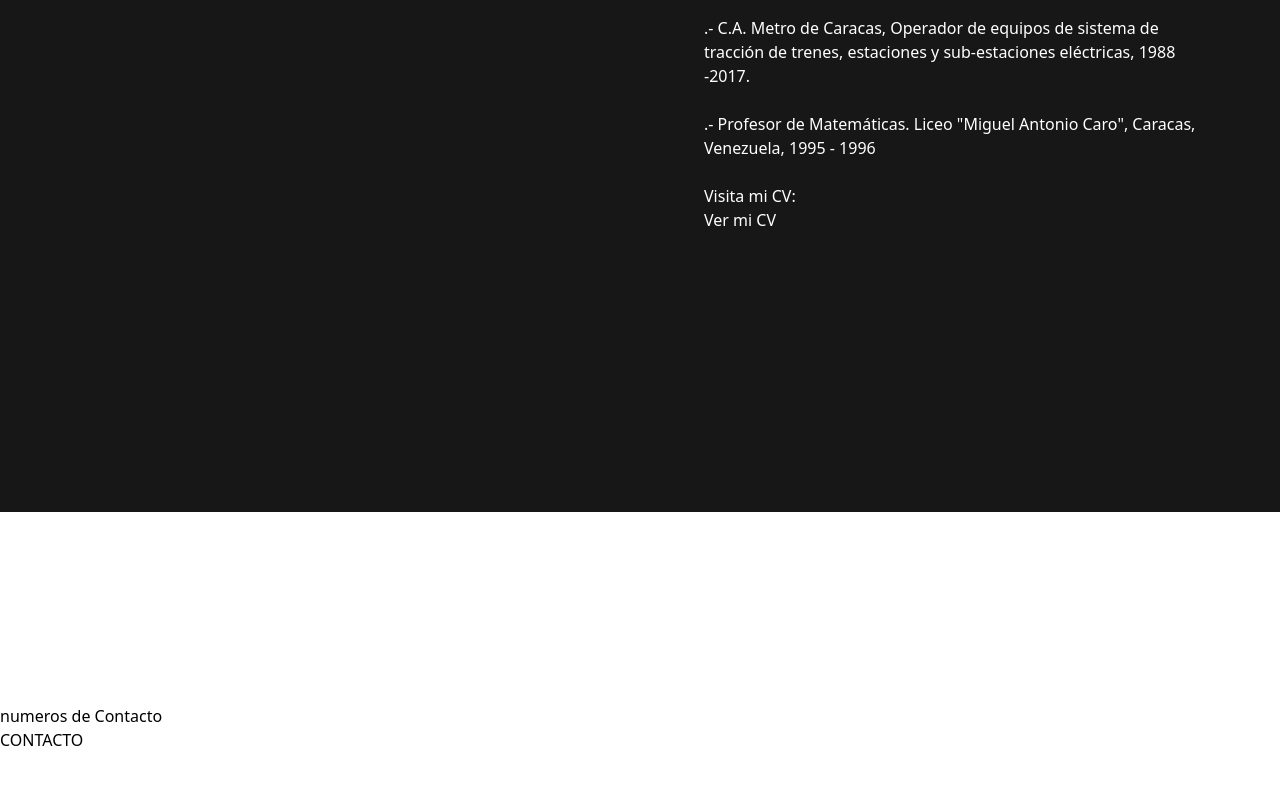
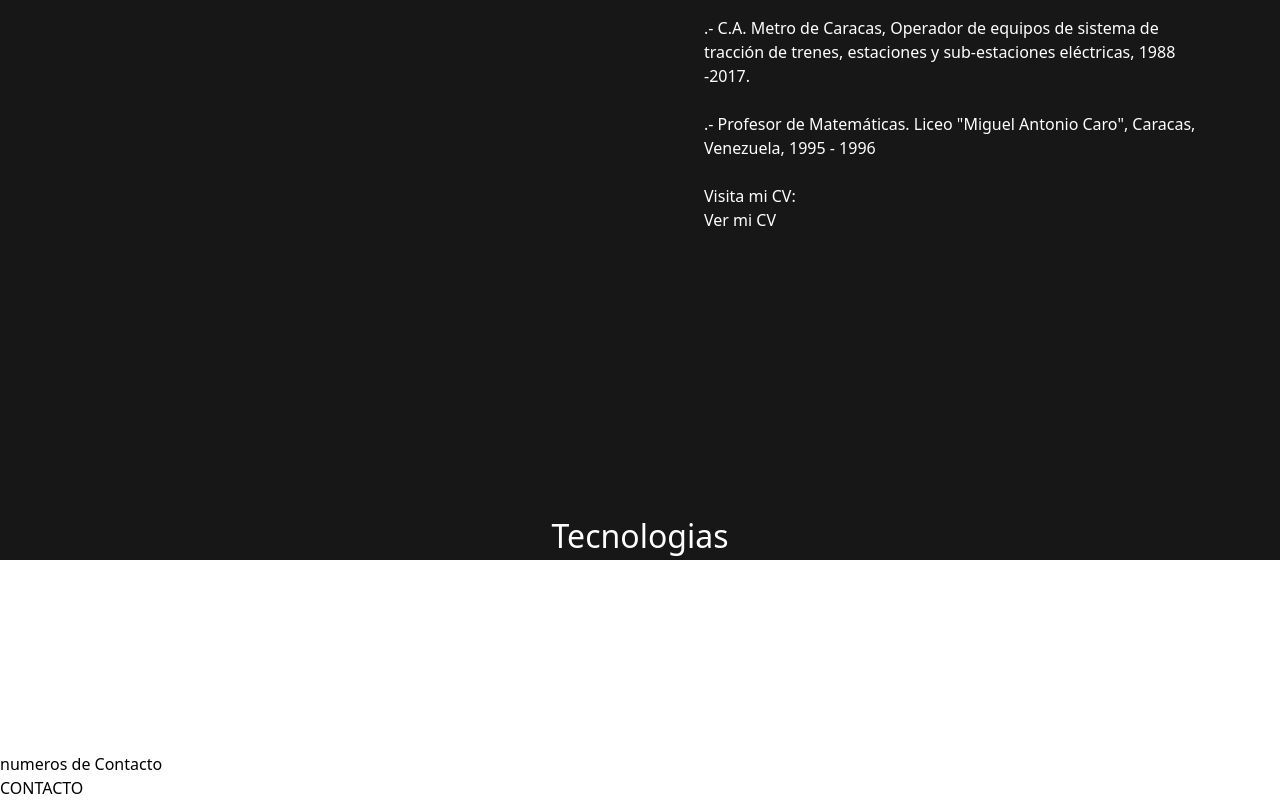
Before and after one commit to JDRengifo/Portafolio, a React (Vite) app: page / in a window 1280 px wide. Shown: the part 1697-2497 px from the top of the page. Before the commit the page ends 2449 px from the top, so only its background shows below. Built offline with nearby package versions, Linux system fonts and the light colour scheme.

Commit message:
Agregando Tecnologias

```diff
--- a/src/component/curriculum/Curriculum.jsx
+++ b/src/component/curriculum/Curriculum.jsx
@@ -52,6 +52,9 @@ function Curriculum() {
           </a>
         </div>
       </div>
+      <div>
+        <h2 className="educa2">Tecnologias</h2>
+      </div>
     </div>
   );
 }
```
